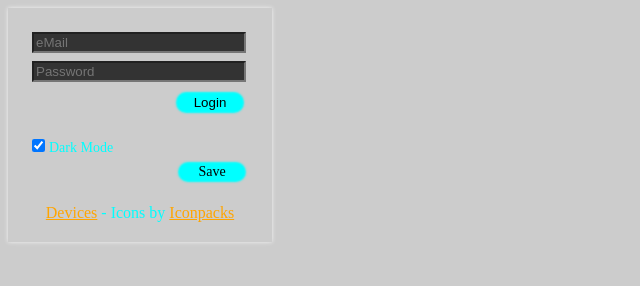
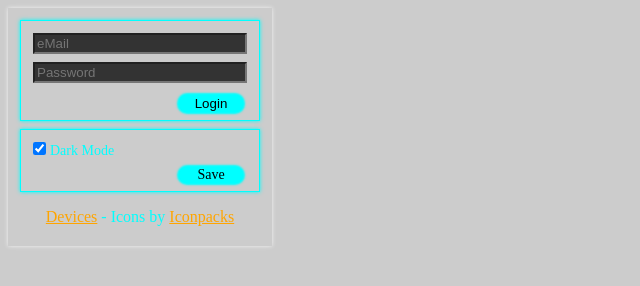
Before and after one commit to GeorgeSchafer/SmartRent-Chrome-Extension, a browser extension: page options.html in a window 1280 px wide. Shown: the whole page, without its empty margins (0-640 px from the left). Drawn offline with Linux system fonts and the light colour scheme.

Commit message:
adjusted styles

```diff
--- a/styles/mode-dark.css
+++ b/styles/mode-dark.css
@@ -4,6 +4,11 @@ input {
     color: cyan;
 }
 
-form, footer, .device-wrapper, .code-wrapper {
+form, p, footer, .device-wrapper, .code-wrapper {
     color: cyan;
 }
+
+form {
+    border: 1px solid cyan;
+    box-shadow: 0px 0px 4px cyan ;
+}
```
